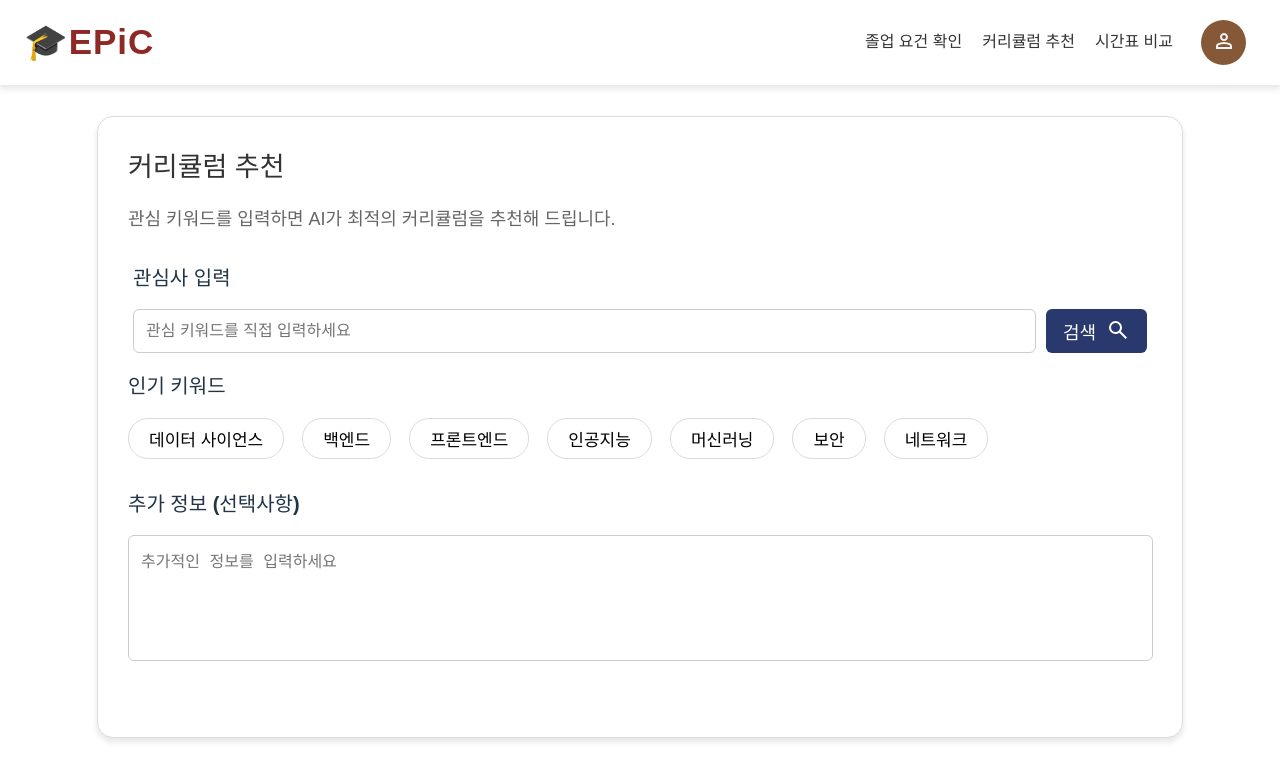
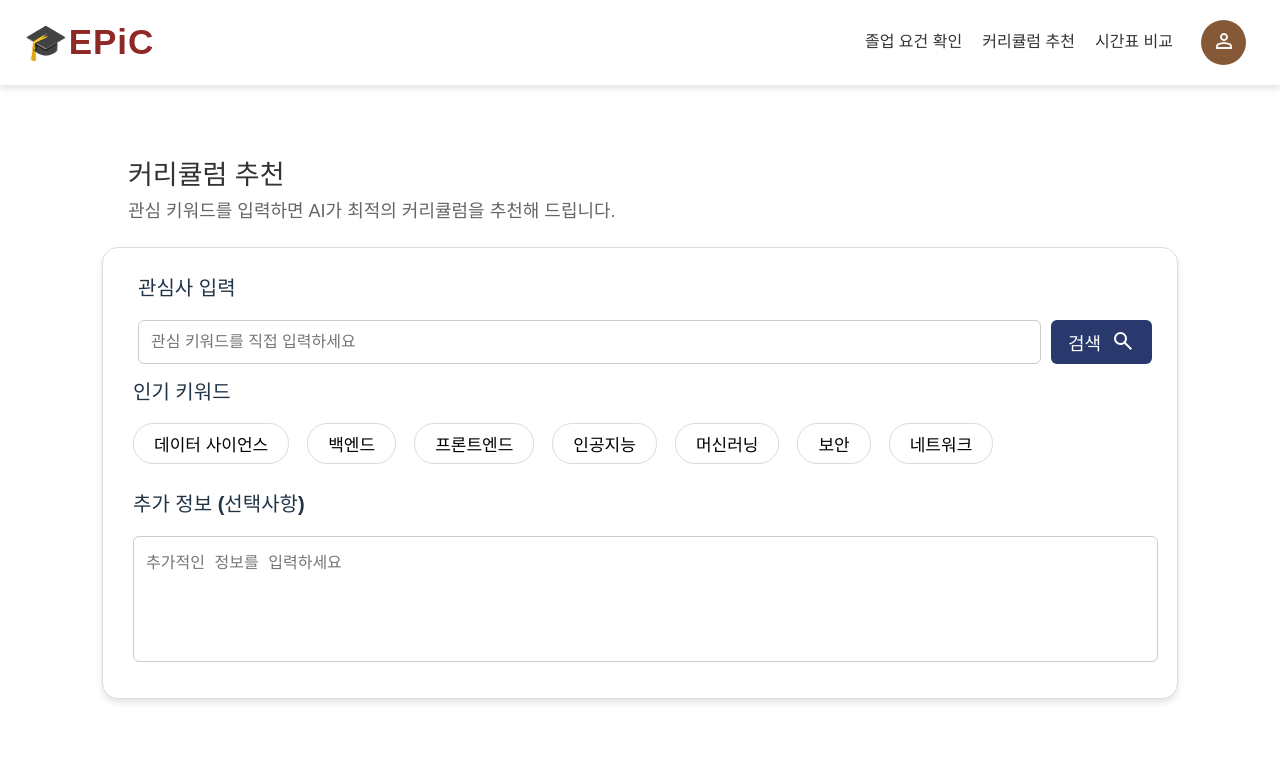
Before and after one commit to semothon/2025_TEAM_15_FE, a React app: page /curriculum in a window 1280 px wide. Shown: the top 780 px of the page. Built offline with nearby package versions, Linux system fonts and the light colour scheme; the HTML template or start-up script is replaced by a standard one; a web font is replaced by a local one.

Commit message:
🎨 style: #8 adjust overall UI layout for 'Curriculum' page

```diff
--- a/src/pages/Curriculum.jsx
+++ b/src/pages/Curriculum.jsx
@@ -7,13 +7,15 @@ import '../styles/curriculum.css';
 const Curriculum = () => {
   return (
     <div>
-      <div className="curriculum-container">
         <Header />
+        <div className="curriculum-intro">
         <h2 className="curriculum-title">커리큘럼 추천</h2>
-
         <p className="curriculum-description">
           관심 키워드를 입력하면 AI가 최적의 커리큘럼을 추천해 드립니다.
         </p>
+      </div>
+
+      <div className="curriculum-container">
 
         {/* 관심 키워드 직접 입력 */}
         <div className="interest-section">
--- a/src/styles/curriculum.css
+++ b/src/styles/curriculum.css
@@ -2,21 +2,29 @@
 
 @import './theme.css';
 
+.curriculum-intro {
+  width: 80vw;
+  margin: 0 auto;
+  text-align: left;
+  margin-top: 5%;
+  margin-bottom: 5px;
+}
+
 .curriculum-container {
   width: 80vw;
-  height: 70vh;
-  max-width: 2000px;
+  max-width: 1500px;
   min-width: 600px;
+  max-height: 400px;
   margin: 0 auto;
   background-color: #fff;
   border: 1px solid #ddd;
   display: flex;
   flex-direction: column;
-  padding: 30px;
+  padding: 20px 20px 30px 30px;
   align-items: left;
   border-radius: 16px;
   box-shadow: 0 4px 6px rgba(0, 0, 0, 0.1);
-  margin-top: 5%;
+  margin-top: 2%;
 }
 
 .curriculum-title {
@@ -32,6 +40,7 @@
   font-size: 18px;
   color: #666;
   text-align: left;
+  margin-top: 3px;
   margin-bottom: 20px;
 }
 
@@ -42,7 +51,7 @@
 .section-title {
   font-size: 20px;
   text-align: left;
-  margin-top: 5px;
+  margin-top: 0px;
 }
 
 .interest-input-group {
@@ -107,7 +116,7 @@
 
 .extra-info {
   margin-top: 5px;
-  margin-bottom: 25px;
+  margin-bottom: 5px;
   margin-right: 25px;
 }
 
@@ -119,4 +128,5 @@
   border-radius: 6px;
   border: 1px solid #ccc;
   resize: none;
+  margin-bottom: 10px;
 }
```
